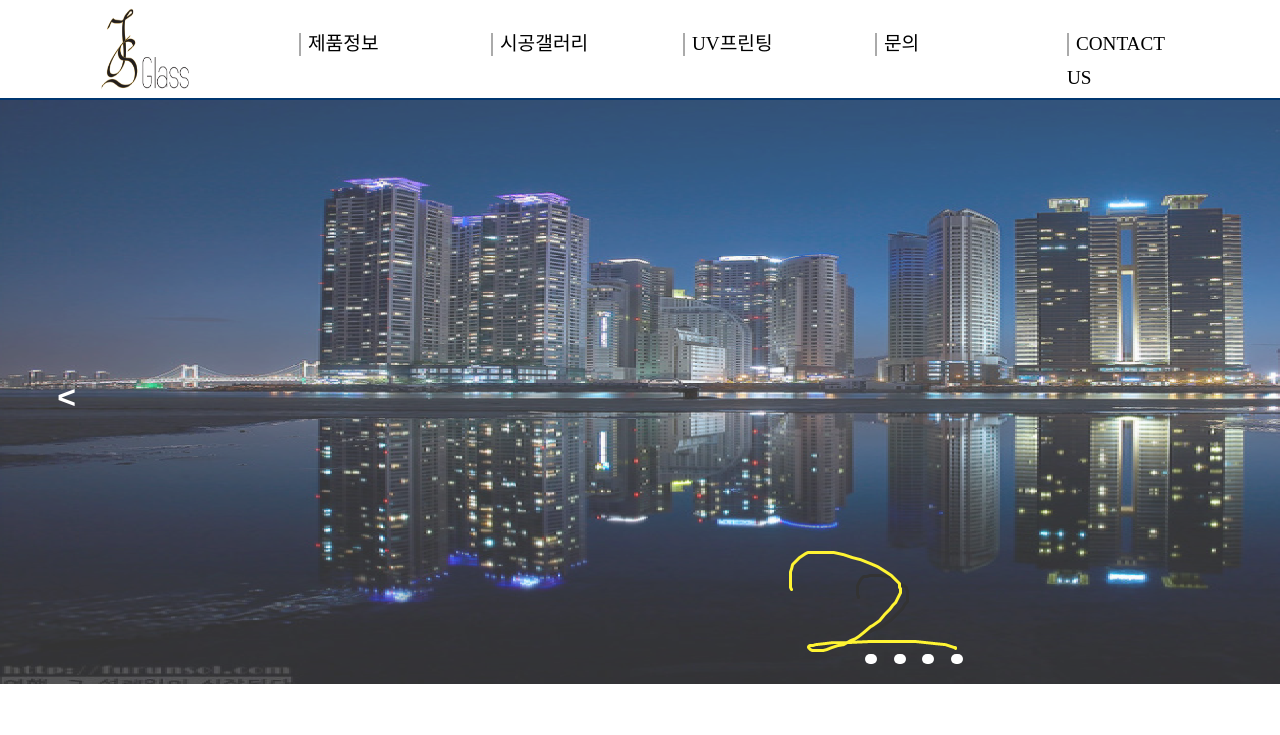
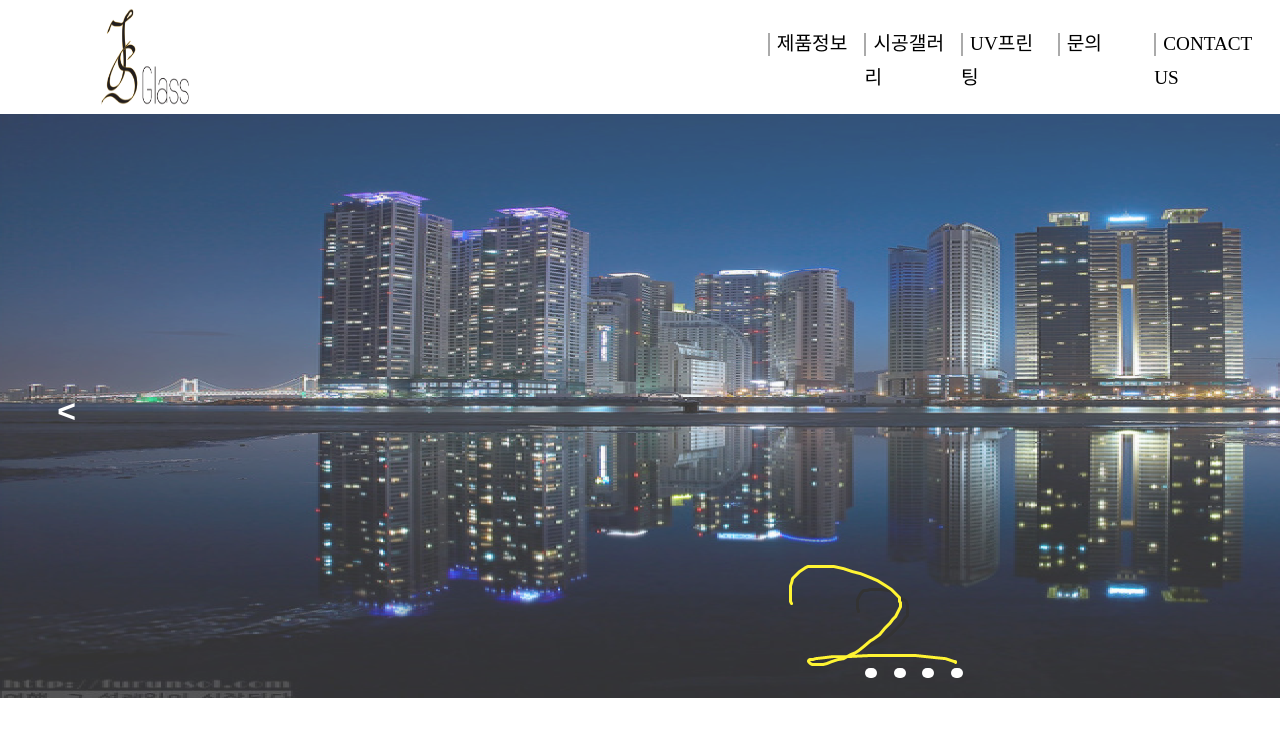
Before and after one commit to Heesun-Yoon/company-website, a plain HTML site: page front/main.html in a window 1280 px wide. Shown: the top 735 px of the page. Drawn offline with nearby package versions, Linux system fonts and the light colour scheme; a web font is replaced by a local one.

Commit message:
website_ver 2.20

```diff
--- a/front/main.html
+++ b/front/main.html
@@ -71,7 +71,7 @@
 
         header {
             /* border-bottom: 2px solid #004A98; */
-            border-bottom: 2px solid #003670;
+            /* border-bottom: 2px solid #003670; */
             /* background-color: #F2F2F2; */
             display: flex;
             flex: 0.04;
@@ -186,15 +186,18 @@
             display: flex;
             flex-direction: row;
             height: 20%;
-            margin: 0;
+            /* margin: 0; */
+            margin-left: 50%;
             margin-top: 2.5%;
-            justify-content: space-evenly;
+            /* justify-content: space-evenly; */
+            justify-content: right;
         }
 
         #top_menu ul .top_menu_li{
             /* border: 1px solid black; */
             /* background-color: #eee; */
-            width: 12%;
+            /* width: 12%; */
+            width: 20%;
             height: 100%;
             list-style: none;
             font-size: 1.2em;
@@ -212,6 +215,7 @@
          #top_menu ul .top_menu_li > a:hover {
             font-weight: bold;
             border-left: 3px solid black;
+            /* border-left: 3px solid #2F4C92; */
         }
 
         #top_menu .top_menu_link,
@@ -543,6 +547,7 @@
             border: 1px solid #E4E4E4;
             border-radius: 10px;
             background-color: #E4E4E4;
+            /* background-color: #DBDFE9; */
             /* border-bottom: 2px solid #D9D9D9; */
             /* margin-bottom: 5px; */
             /* padding: 5px; */
@@ -552,6 +557,7 @@
             /* border: 1px solid black; */
             width: 50%;
             background-color: #eee;
+            /* background-color: #DBDFE9; */
         }
 
 
```
